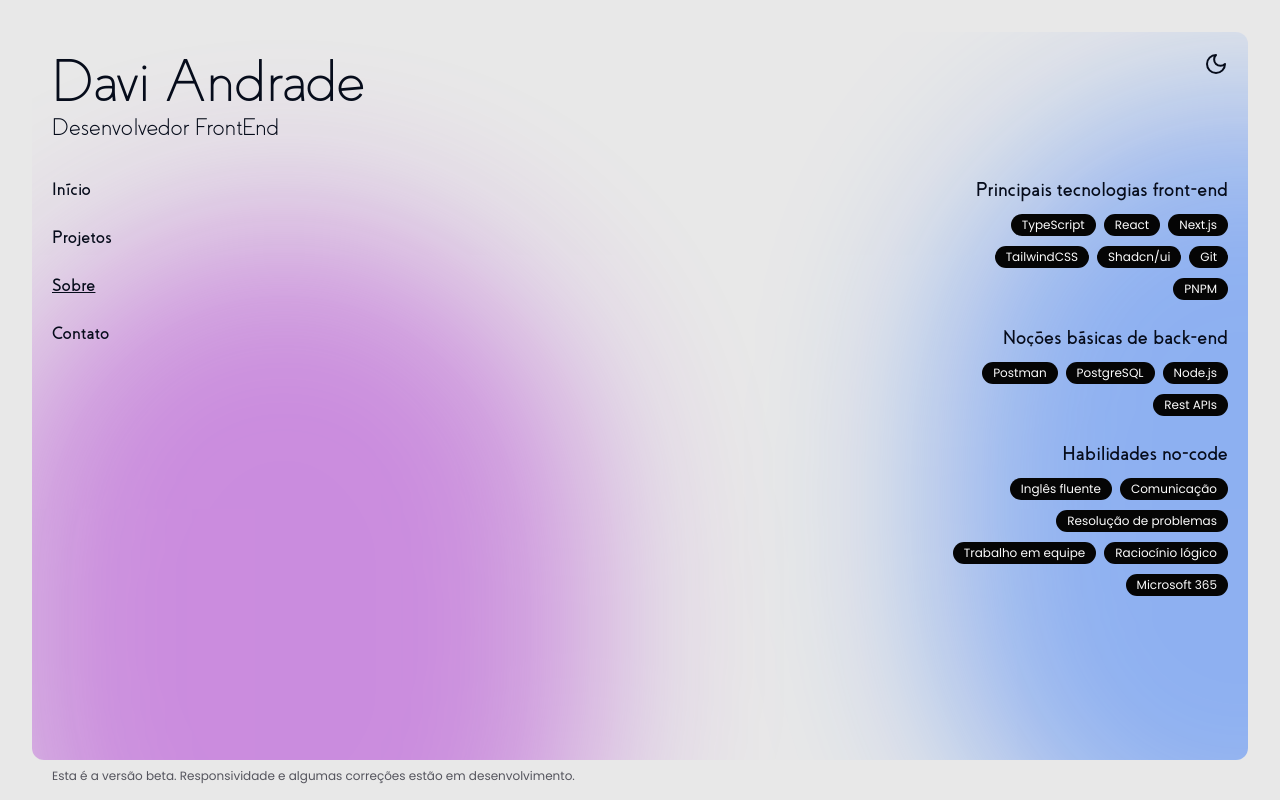
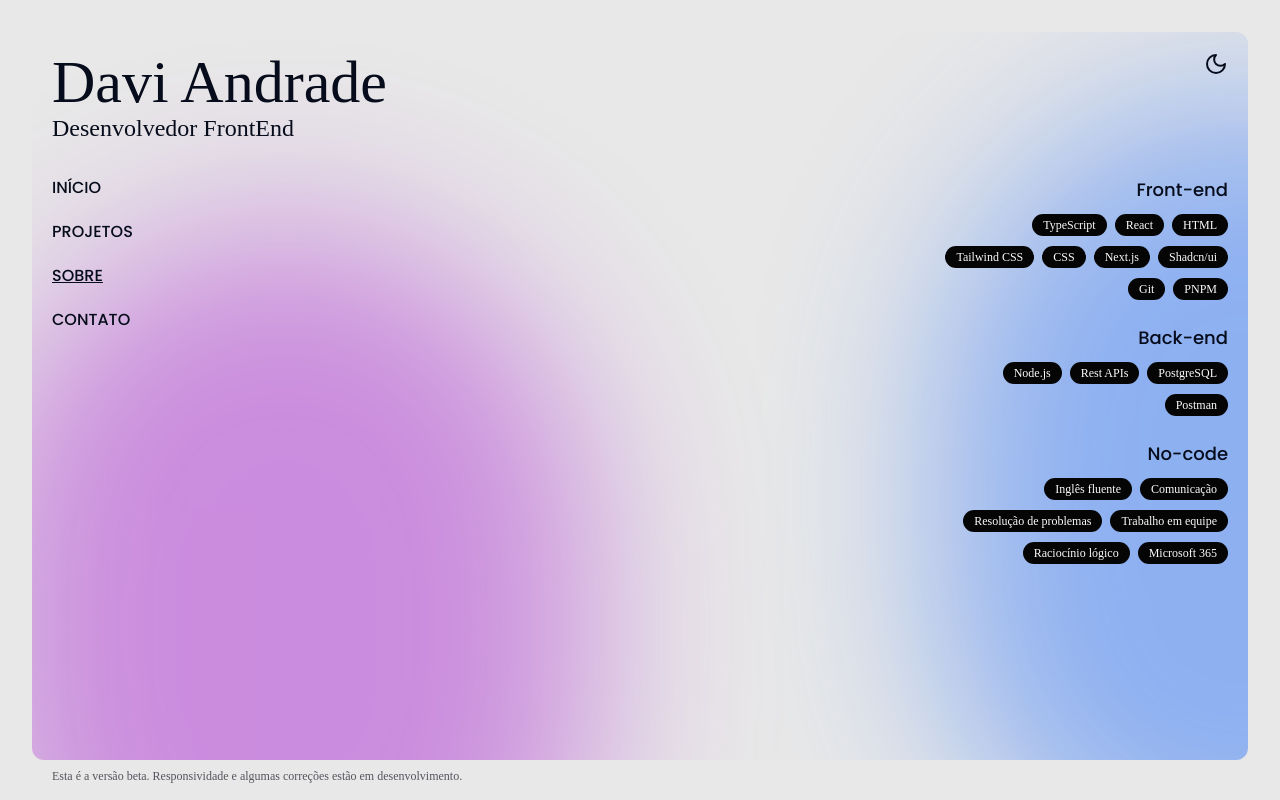
Before and after one commit to davi-andrade-js/dv-portfolio, a Next.js app: page /info in a window 1280 px wide. Built offline with nearby package versions, Linux system fonts and the light colour scheme.

Commit message:
change titles fonts

```diff
--- a/src/app/(routes)/contact/page.tsx
+++ b/src/app/(routes)/contact/page.tsx
@@ -4,8 +4,6 @@ import Sidebar from "@/components/Sidebar";
 import Link from "next/link";
 import { ArrowUpRight } from "lucide-react";
 import { useState } from "react";
-
-// TODO: refactor this component
 
 export default function Contact() {
   const [onHover, setOnHover] = useState("");
--- a/src/app/(routes)/info/page.tsx
+++ b/src/app/(routes)/info/page.tsx
@@ -1,42 +1,52 @@
 import Sidebar from "@/components/Sidebar";
 import { Badge } from "@/components/ui/badge";
 
-// TODO: refactor this component
-
 export default function Info() {
-  const frontTechs = [
+  const skills = [
+    {
+      name: "Front-end",
+      techs: [
         "TypeScript",
         "React",
+        "HTML",
+        "Tailwind CSS",
+        "CSS",
         "Next.js",
-    "TailwindCSS",
-    " Shadcn/ui",
+        "Shadcn/ui",
         "Git",
         "PNPM",
-  ];
-
-  const backTechs = ["Postman", "PostgreSQL", "Node.js", "Rest APIs"];
-
-  const noCodeSkills = [
+      ],
+    },
+    {
+      name: "Back-end",
+      techs: ["Node.js", "Rest APIs", "PostgreSQL", "Postman"],
+    },
+    {
+      name: "No-code",
+      techs: [
         "Inglês fluente",
         "Comunicação",
         "Resolução de problemas",
         "Trabalho em equipe",
         "Raciocínio lógico",
         "Microsoft 365",
+      ],
+    },
   ];
 
   return (
     <>
-      <main className=" flex h-full flex-col justify-between md:flex-row">
+      <main className="flex h-full flex-col justify-between md:flex-row">
         <Sidebar activeSection={"info"} />
 
         <div className="font-poppinsRegular z-10 flex h-fit flex-col items-end justify-end space-y-4 text-base transition-all md:w-72 md:space-y-6">
-          <div className="space-y-2 transition-all">
-            <h1 className="font-covesBold text-end text-lg md:text-xl">
-              Principais tecnologias front-end
+          {skills.map((skill) => (
+            <div key={skill.name} className="space-y-2 transition-all">
+              <h1 className="font-poppinsMedium text-md text-end md:text-lg">
+                {skill.name}
               </h1>
-            <div className="flex h-fit flex-row flex-wrap justify-end gap-1 transition-all md:gap-2">
-              {frontTechs.map((tech) => (
+              <div className="flex h-fit flex-row flex-wrap justify-end gap-1 md:gap-2">
+                {skill.techs.map((tech) => (
                   <div key={tech}>
                     <Badge className="badge transition-all md:text-xs">
                       <p className="transition-all">{tech}</p>
@@ -45,36 +55,7 @@ export default function Info() {
                 ))}
               </div>
             </div>
-
-          <div className="space-y-2 transition-all">
-            <h1 className="font-covesBold text-end text-lg md:text-xl">
-              Noções básicas de back-end
-            </h1>
-            <div className="flex h-fit flex-row flex-wrap justify-end gap-1 md:gap-2">
-              {backTechs.map((tech) => (
-                <div key={tech}>
-                  <Badge className="badge transition-all md:text-xs">
-                    <p className="transition-all">{tech}</p>
-                  </Badge>
-                </div>
           ))}
-            </div>
-          </div>
-
-          <div className="space-y-2 transition-all">
-            <h1 className="font-covesBold text-end text-lg md:text-xl">
-              Habilidades no-code
-            </h1>
-            <div className="flex h-fit flex-row flex-wrap justify-end gap-1 md:gap-2">
-              {noCodeSkills.map((skill) => (
-                <div key={skill}>
-                  <Badge className="badge transition-all md:text-xs">
-                    <p className="transition-all">{skill}</p>
-                  </Badge>
-                </div>
-              ))}
-            </div>
-          </div>
         </div>
       </main>
     </>
--- a/src/app/globals.css
+++ b/src/app/globals.css
@@ -3,11 +3,6 @@
 @tailwind utilities;
 
 /* TODO: turn into talwind */
-
-@font-face {
-  font-family: "Geomatrix";
-  src: url("/fonts/Geomatrix.otf");
-}
 
 @font-face {
   font-family: "Coves Light";
@@ -20,21 +15,12 @@
 }
 
 @font-face {
-  font-family: "Poppins Regular";
-  src: url("/fonts/Poppins-Regular.ttf");
+  font-family: "Poppins Medium";
+  src: url("/fonts/Poppins-Medium.ttf");
 }
 
-@font-face {
-  font-family: "Poppins-Thin";
-  src: url("/fonts/Poppins-Thin.ttf");
-}
-
-.font-poppinsThin {
-  font-family: "Poppins-Thin";
-}
-
-.font-geomatrix {
-  font-family: "Geomatrix";
+.font-poppinsMedium {
+  font-family: "Poppins Medium";
 }
 
 .font-poppinsRegular {
@@ -325,6 +311,18 @@ body {
 }
 
 @layer utilities {
+  .nav {
+    @apply relative tracking-[1px];
+  }
+
+  .nav::after {
+    @apply absolute -bottom-[0px] left-0 h-[3px] w-[0%] rounded-xl bg-zinc-800 duration-300 content-[''];
+  }
+
+  .nav:hover::after {
+    @apply w-[100%];
+  }
+
   .text-balance {
     text-wrap: balance;
   }
--- a/src/components/Header.tsx
+++ b/src/components/Header.tsx
@@ -6,7 +6,7 @@ import ThemeSwitcher from "./ThemeSwitcher";
 
 export default function Header() {
   return (
-    <header className="font-covesLight mb-8 flex w-full flex-row justify-between">
+    <header className="font-poppinsRegular mb-8 flex w-full flex-row justify-between">
       <div className="z-10 flex h-fit cursor-default flex-col transition-all">
         <p className=" text-3xl transition-all md:text-6xl lg:text-6xl">
           Davi Andrade
--- a/src/components/ProjectsList.tsx
+++ b/src/components/ProjectsList.tsx
@@ -107,13 +107,11 @@ export default function ProjectsList() {
                 >
                   <div className="duration flex w-full flex-col items-end justify-between space-y-3 transition-all  md:w-[90%] md:space-y-5">
                     <div className="flex w-full flex-col items-end transition-all">
-                      <header className="font-poppinsRegular flex w-full flex-row justify-between">
+                      <header className="font-poppinsMedium flex w-full flex-row justify-between">
                         <div className="text-sm md:text-base">
                           {project.year}
                         </div>
-                        <div className="font-covesBold flex md:text-xl">
-                          {project.name}
-                        </div>
+                        <div className="flex md:text-lg">{project.name}</div>
                       </header>
 
                       <div className="text-secondary text-right text-xs transition-all md:text-base">
--- a/src/components/Sidebar.tsx
+++ b/src/components/Sidebar.tsx
@@ -4,29 +4,32 @@ import Link from "next/link";
 export default function Sidebar({ activeSection }: { activeSection: string }) {
   const navItems = [
     {
-      name: "Início",
+      name: "INÍCIO",
       href: "/",
       section: "home",
     },
     {
-      name: "Projetos",
+      name: "PROJETOS",
       href: "/projects",
       section: "projects",
     },
     {
-      name: "Sobre",
+      name: "SOBRE",
       href: "/info",
       section: "info",
     },
     {
-      name: "Contato",
+      name: "CONTATO",
       href: "/contact",
       section: "contact",
     },
   ];
 
   return (
-    <nav className="font-covesBold flex w-fit flex-col space-y-5 text-base transition-all md:text-lg lg:text-lg">
+    <nav
+      className="font-poppinsMedium
+     lg:text-md md:text-md flex w-fit flex-col space-y-5 text-base transition-all"
+    >
       {navItems.map((item) => (
         <Link
           key={item.name}
```
Also changed, not shown: public/fonts/Poppins-Medium.ttf (added), public/fonts/Reggina Medium.otf (added). Lines whose indentation alone changed are shown as unchanged.
